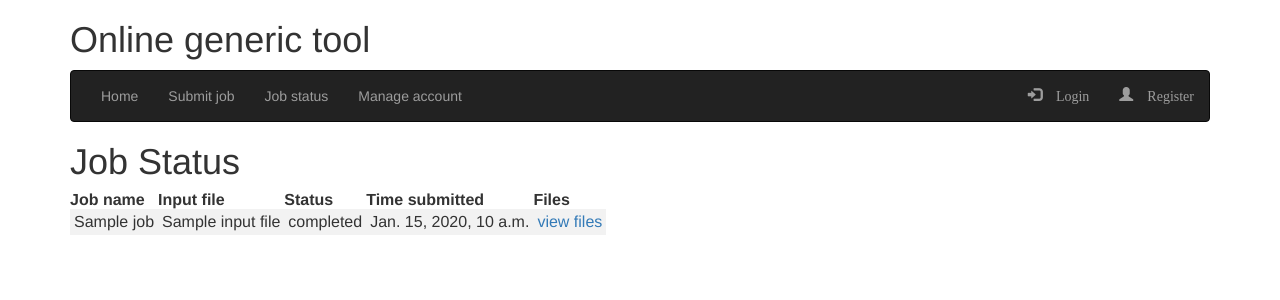
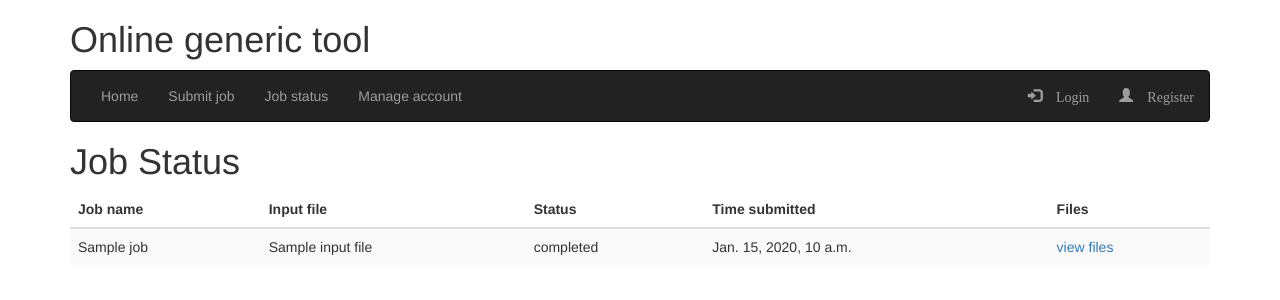
Before and after one commit to scwatts/online_generic_tool, a Django app: template tool/templates/tool/job_status.html in a window 1280 px wide. Shown: the top 300 px of the page. Run offline with Django 3.2, Linux system fonts and the light colour scheme; the template is opened without the code that fills it: most values are stand-ins (such as "Sample title", 1, 10 or a date in 2020); parts of the project's set-up code (start-up, migrations or seed data) failed here and were passed over.

Commit message:
Add bootstrap table

```diff
--- a/tool/static/css/tool.css
+++ /dev/null
@@ -1,14 +0,0 @@
-table.job_table tr:nth-child(even) {
-    background-color: #f2f2f2;
-}
-
-table.job_table td {
-    padding: 4px;
-}
-
-ul.file_list {
-    list-style-type: none;
-    margin: 0;
-    padding: 0;
-    overflow: hidden;
-}
--- a/tool/templates/tool/base.html
+++ b/tool/templates/tool/base.html
@@ -1,10 +1,10 @@
 {% load static %}
-
+<!DOCTYPE html>
+<html lang="en">
 <html>
     <head>
         <title>{% block title %}{% endblock %}</title>
         {% include 'header_includes.html' %}
-        {% block extra_header %}<link rel="stylesheet" href="{% static "css/tool.css" %}">{% endblock %}
     </head>
     <body>
         <div class="container">
--- a/tool/templates/tool/job_status.html
+++ b/tool/templates/tool/job_status.html
@@ -4,7 +4,9 @@
 {% block content_title %}<h1>Job Status</h1>{% endblock %}
 
 {% block content %}
-<table class='job_table'>
+<div class="table-responsive">
+    <table class="table table-striped">
+        <thead>
             <tr>
                 <th>Job name</th>
                 <th>Input file</th>
@@ -12,6 +14,8 @@
                 <th>Time submitted</th>
                 <th>Files</th>
             </tr>
+        </thead>
+        <tbody>
             {% for job in user_job_list %}
             <tr>
                 <td>{{ job.job_name }}</td>
@@ -22,5 +26,7 @@
                         files</a>{% else %}not available{% endif %}</td>
             </tr>
             {% endfor %}
+        </tbody>
     </table>
+</div>
 {% endblock %}
```
Also changed, not shown: tool/testing/jobs_queueing.json (added, +1 -0 lines), tool/migrations/0001_initial.py (added), tool/migrations/0002_job_owner.py (added), tool/migrations/0003_auto_20170820_2250.py (added). Lines whose indentation alone changed are shown as unchanged.
